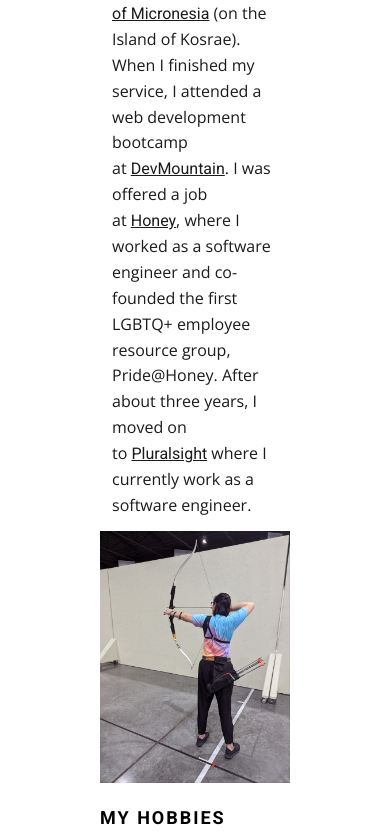
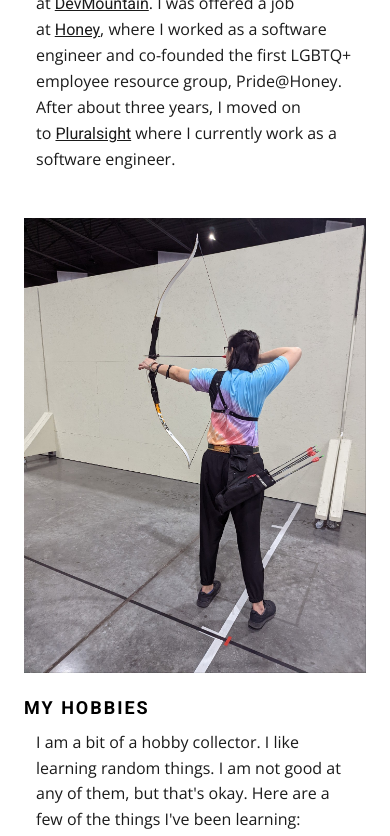
Before and after one commit to janises/personal-website, a React app: page / in a window 390 px wide. Shown: the part 1156-1992 px from the top of the page. Built offline with nearby package versions, Linux system fonts and the light colour scheme.

Commit message:
add media queries

```diff
--- a/src/About/About.css
+++ b/src/About/About.css
@@ -22,6 +22,12 @@
   margin-top: 24px;
 }
 
+.about-hobbies {
+  font-size: 18px;
+  letter-spacing: 2px;
+  margin-top: 24px;
+}
+
 .about-body {
   display: flex;
   flex-direction: column;
@@ -32,11 +38,19 @@
 }
 
 .about-img {
-  /* height: calc((100vw - 48px)/1.3333333333333333); */
   max-width: 100%;
 }
 
 .about-text {
+  padding: 12px 12px;
+  line-height: 1.618em;
+  font-size: 16px;
+  border-radius: 3px;
+  color: #1b1b1b;
+  margin-bottom: 10px;
+}
+
+.hobbies-text {
   padding: 12px 12px;
   line-height: 1.618em;
   font-size: 16px;
@@ -51,6 +65,7 @@ a.link {
 .hobbies-and-favorites-container {
   display: flex;
   flex-direction: column;
+  margin-top: 24px;
 }
 
 .hobbies-and-favorites {
@@ -59,3 +74,54 @@ a.link {
   justify-content: center;
 
 }
+
+/* Extra small devices (phones, 600px and down) */
+@media only screen and (max-width: 600px) {
+  #about {
+    padding: 24px;
+  }
+}
+/* Small devices (portrait tablets and large phones, 600px and up) */
+@media only screen and (min-width: 600px) {
+  #about {
+    padding: 24px;
+  }
+}
+/* Medium devices (landscape tablets, 768px and up) */
+@media only screen and (min-width: 768px) {
+  #about {
+    padding: 24px 100px;
+  }
+}
+/* Large devices (laptops/desktops, 992px and up) */
+@media only screen and (min-width: 992px) {
+  .hobbies-and-favorites-container {
+    display: flex;
+    flex-direction: row;
+  }
+
+  .about-img {
+    margin: auto 15%;
+  }
+
+  .about-header {
+    font-size: 24px;
+    margin-left: 75px;
+  }
+
+  .about-text {
+    margin: auto 48px;
+  }
+
+  .hobbies-and-favorites {
+    padding: 0 24px;
+    justify-content: flex-start;
+  }
+
+  .about-background {
+    margin-left: 24px;
+    margin-top: 48px;
+  }
+}
+/* Extra large devices (large laptops and desktops, 1200px and up) */
+@media only screen and (min-width: 1200px) {}
--- a/src/About/About.jsx
+++ b/src/About/About.jsx
@@ -71,12 +71,12 @@ function About() {
         <div className="hobbies-and-favorites-container">
           <div className="hobbies-and-favorites">
             <img
-              className="about-img"
+              className="hobby-img"
               alt="janise doing archery"
               src="../../assets/img/archery.jpg"
             />
-            <h2 className="about-background">MY HOBBIES</h2>
-            <div className="about-text">
+            <h2 className="about-hobbies">MY HOBBIES</h2>
+            <div className="hobbies-text">
               <p>
                 I am a bit of a hobby collector. I like learning random things. I am not good at any of them, but that&apos;s okay. Here are a few of the things I&apos;ve been learning: ocarina, kalimba, Rubik&apos;s cube, lock picking, sewing, foreign languages, ukulele, piano, archery, scuba, drawing, etc.
               </p>
@@ -84,12 +84,12 @@ function About() {
           </div>
           <div className="hobbies-and-favorites">
             <img
-              className="about-img"
+              className="favorite-img"
               alt="mac the dog"
               src="../../assets/img/mac.jpeg"
             />
-            <h2 className="about-background">MY FAVORITE THINGS</h2>
-            <div className="about-text">
+            <h2 className="about-hobbies">MY FAVORITE THINGS</h2>
+            <div className="hobbies-text">
               <p>My dog Mac is my favorite. We named him after my favorite band, Fleetwood Mac. We adopted him in September 2021 when he was about 2 or 3 years old. I also really love books, tv shows, musicals, and video games.</p>
             </div>
           </div>
--- a/src/Home/Home.css
+++ b/src/Home/Home.css
@@ -4,7 +4,6 @@
   align-items: center;
   padding: 0 100px;
 }
-
 
 .name {
   font-family: 'Roboto', sans-serif;
@@ -24,8 +23,33 @@
 }
 
 .home-img {
-  /* height: calc((100vw - 48px)/1.3333333333333333);
-  max-height: 500px;
-  width: auto; */
   max-width: 100%;
 }
+
+
+/* Extra small devices (phones, 600px and down) */
+@media only screen and (max-width: 600px) {
+  #home {
+    padding: 0;
+  }
+}
+/* Small devices (portrait tablets and large phones, 600px and up) */
+@media only screen and (min-width: 600px) {
+  #home {
+    padding: 0;
+  }
+}
+/* Medium devices (landscape tablets, 768px and up) */
+@media only screen and (min-width: 768px) {
+  #home {
+    padding: 0 100px;
+  }
+}
+/* Large devices (laptops/desktops, 992px and up) */
+@media only screen and (min-width: 992px) {
+  #home {
+    margin: auto 10%;
+  }
+}
+/* Extra large devices (large laptops and desktops, 1200px and up) */
+@media only screen and (min-width: 1200px) {}
```
